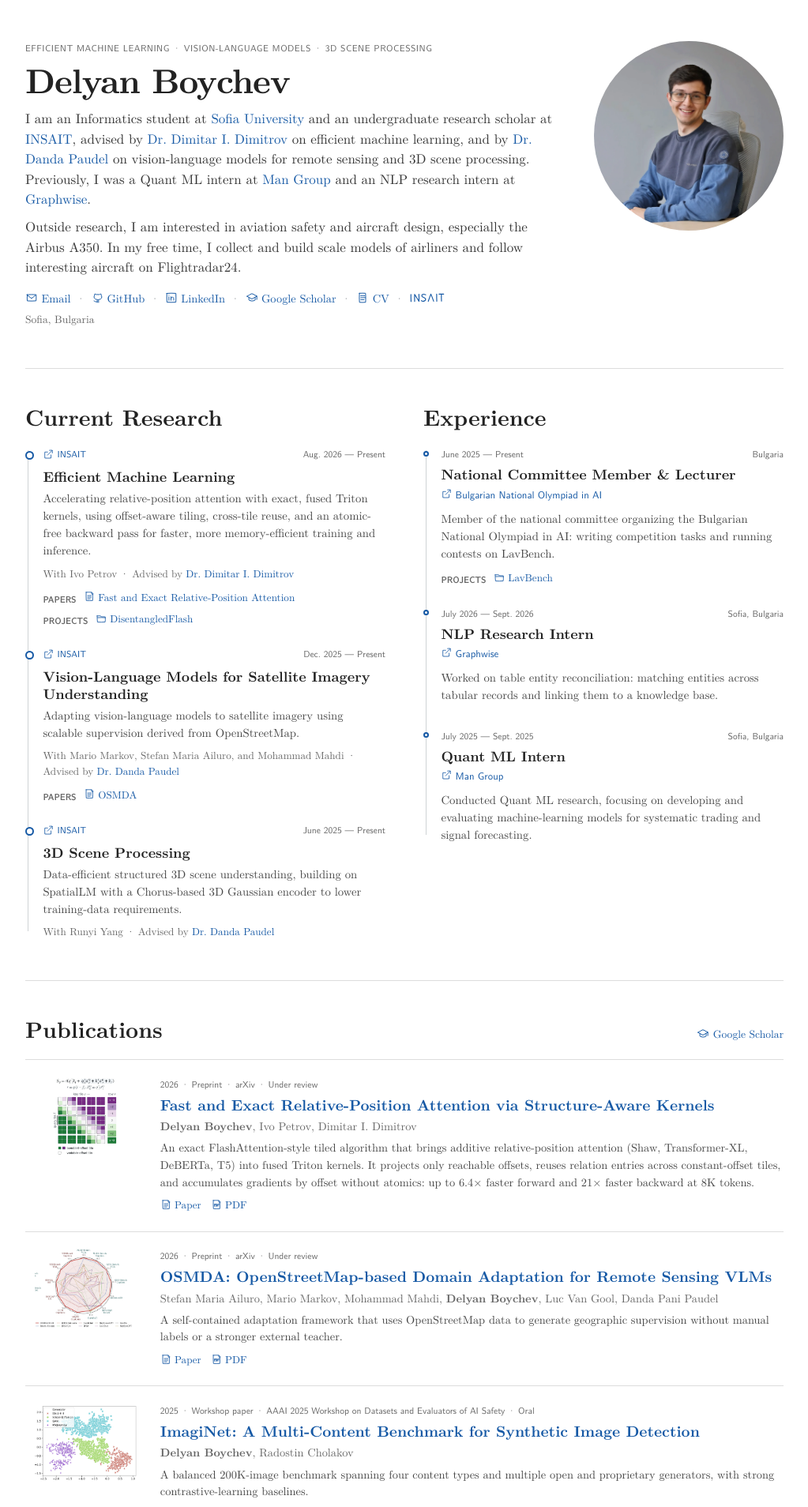
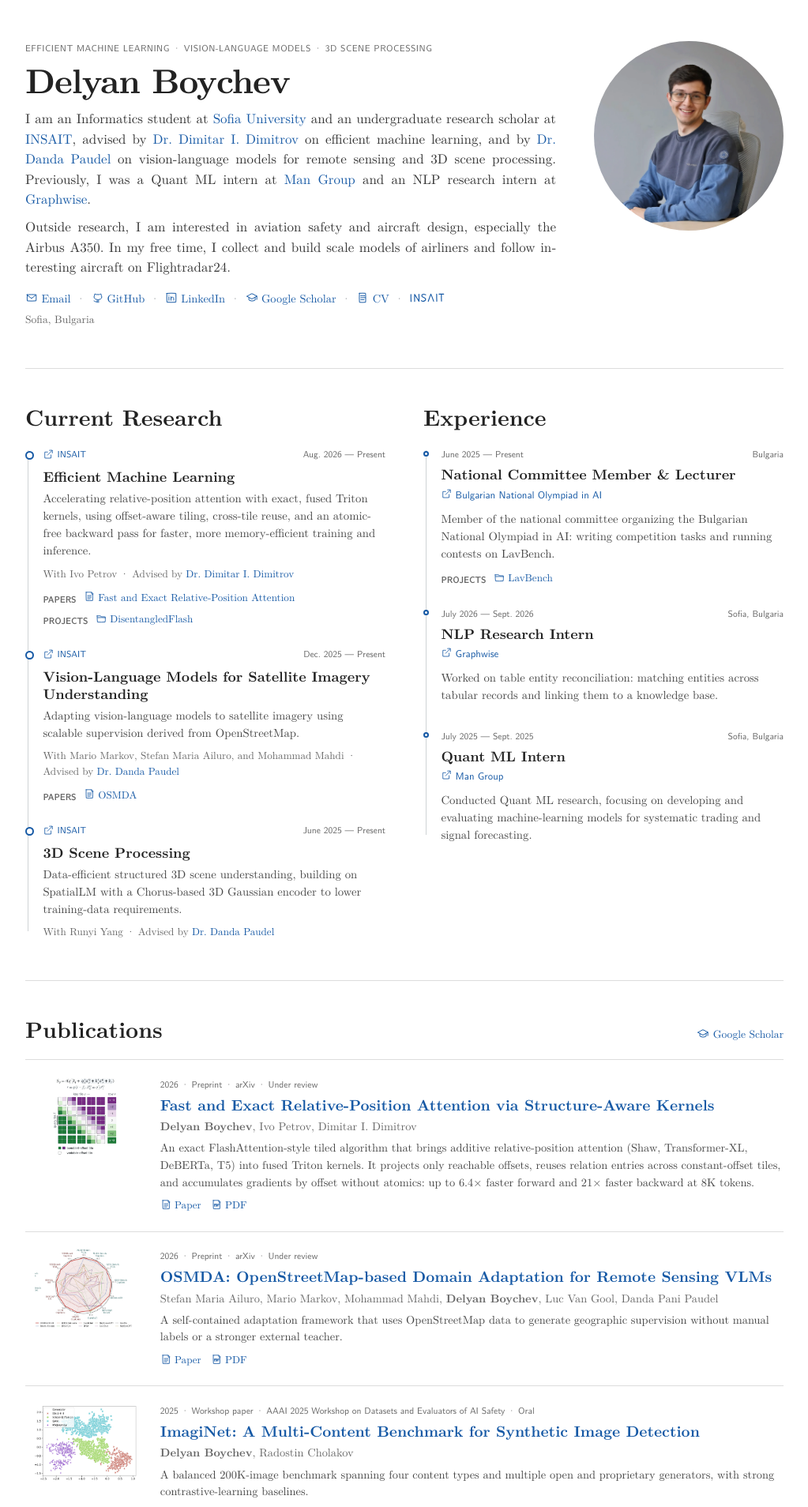
Before and after one commit to delyan-boychev/delyan-boychev.github.io, a Jekyll site: the page built from index.html, in a window 1280 px wide. Shown: the top 1908 px of the page at 79% size, without its empty margins (128-1151 px from the left). Built offline with Jekyll 4.4.1, drawn with Linux system fonts in a browser that asks for light colours.

Commit message:
Justified bio

```diff
--- a/assets/css/main.scss
+++ b/assets/css/main.scss
@@ -147,7 +147,13 @@ h3 { line-height: 1.2; }
   color: #333;
 }
 
-.hero-bio p { margin-bottom: 0.6rem; }
+.hero-bio p {
+  margin-bottom: 0.6rem;
+  /* LaTeX-style justified paragraphs; hyphenation keeps word spacing even */
+  text-align: justify;
+  -webkit-hyphens: auto;
+  hyphens: auto;
+}
 
 .profile-links,
 .item-links,
@@ -723,6 +729,13 @@ h3 { line-height: 1.2; }
     gap: 1.25rem;
   }
 
+  /* Narrow columns justify with wide gaps; fall back to ragged-right */
+  .hero-bio p {
+    text-align: left;
+    -webkit-hyphens: manual;
+    hyphens: manual;
+  }
+
   .hero-copy { order: 2; }
 
   .hero h1 { font-size: 2.35rem; }
```
